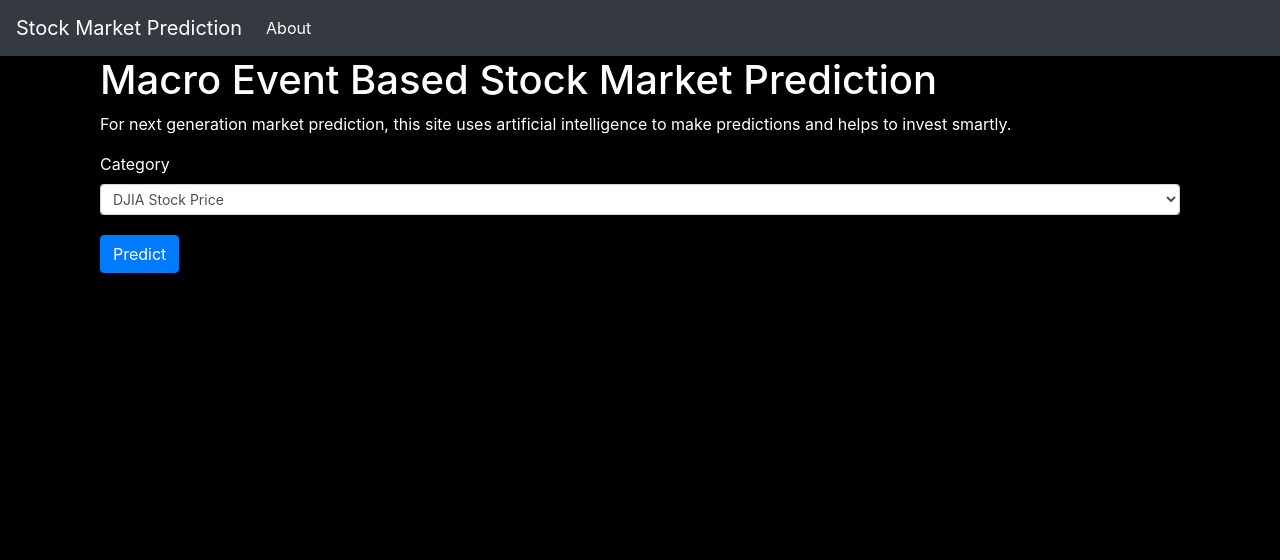
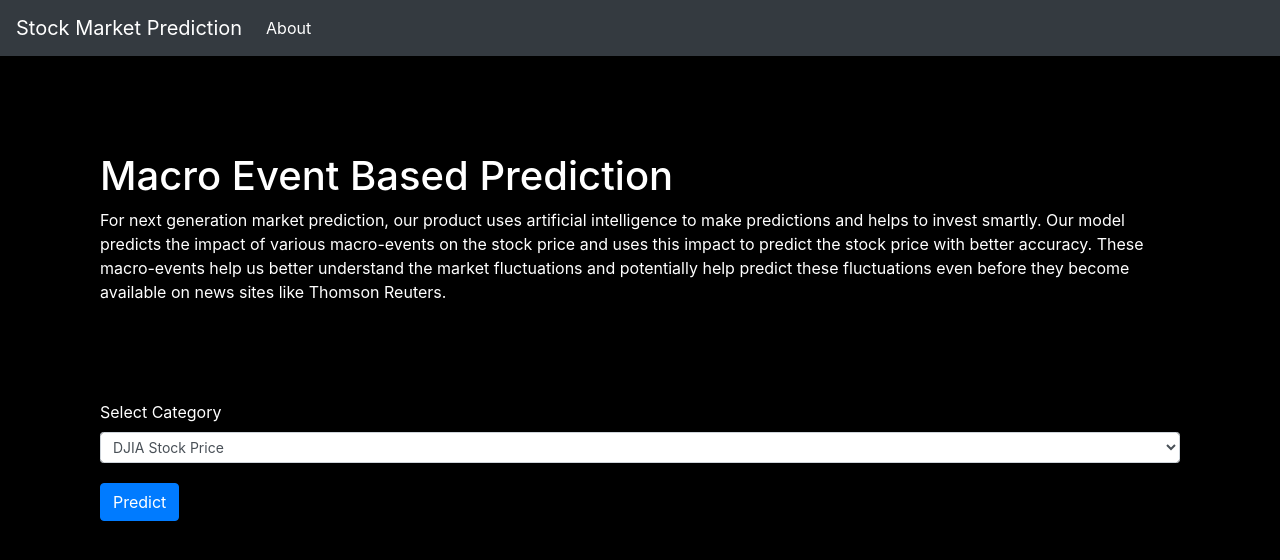
Before and after one commit to rjagait/Macro-event-based-stock-market-prediction, an Angular app in the folder website/: page /home in a window 1280 px wide. Shown: the top 560 px of the page. Built offline with nearby package versions, Linux system fonts and the light colour scheme.

Commit message:
Format Correction

```diff
--- a/website/src/app/about/about.component.html
+++ b/website/src/app/about/about.component.html
@@ -1,4 +1,6 @@
+<div class="mt-5 pt-5">
 <div class="container">
     <h3>Details</h3>
     <iframe src="https://onedrive.live.com/embed?cid=4648287081F1B327&resid=4648287081F1B327%21106&authkey=AO68I6EGEVfFqmY&em=2" width="100%" height="400" frameborder="0" scrolling="no"></iframe>
 </div>
+</div>
--- a/website/src/app/app.component.html
+++ b/website/src/app/app.component.html
@@ -6,8 +6,6 @@
   <div class="collapse navbar-collapse" id="navbarNavAltMarkup">
     <div class="navbar-nav">
       <a class="nav-item nav-link active" href="about">About</a>
-      <!-- <a class="nav-item nav-link active" href="#">Home</a>
-      <a class="nav-item nav-link" href="djia">Predict</a> -->
     </div>
   </div>
 </nav>
--- a/website/src/app/djia-predict/djia-predict.component.css
+++ b/website/src/app/djia-predict/djia-predict.component.css
@@ -1,3 +1,3 @@
 img{
-    width:75%
+    width:75%;
 }
--- a/website/src/app/djia-predict/djia-predict.component.html
+++ b/website/src/app/djia-predict/djia-predict.component.html
@@ -1,4 +1,7 @@
+<div class="mt-5 pt-5">
 <div class="container text-center">
     <h6>DJIA Stock Price Prediction</h6>
     <img src="https://github.com/rjagait/Macro-event-based-stock-market-prediction/blob/main/GeneratedFiles/PredictedVsActualPlot.jpg?raw=true" class="img-fluid" alt="DJIA Stock Price Prediction">
+
 </div>
+</div>
--- a/website/src/app/home/home.component.html
+++ b/website/src/app/home/home.component.html
@@ -1,10 +1,15 @@
 <div class="container">
-    <h1>Macro Event Based Stock Market Prediction</h1>
+    <div class="mt-5 pt-5">
+    <h1>Macro Event Based Prediction</h1>
 
-    <p>For next generation market prediction, this site uses artificial intelligence to make predictions and helps to invest smartly.</p>
+    <p>For next generation market prediction, our product uses artificial intelligence to make predictions and helps to invest smartly.
+    Our model predicts the impact of various macro-events on the stock price and uses this impact to predict the stock price with better accuracy.
+    These macro-events help us better understand the market fluctuations and potentially help predict these fluctuations even before they become available on news sites like Thomson Reuters.</p>
+    </div>
+    <div class="mt-5 pt-5">
     <form name="Form">
         <div class="form-group">
-            <label for="Category">Category</label>
+            <label for="Category">Select Category</label>
             <select class="form-control form-control-sm">
                 <option>DJIA Stock Price</option>
             </select>
@@ -12,4 +17,5 @@
 
         <button [routerLink]="'/djia'" class="btn btn-primary mt-1">Predict</button>
     </form>
+    </div>
 </div>
--- a/website/src/index.html
+++ b/website/src/index.html
@@ -2,7 +2,7 @@
 <html lang="en">
 <head>
   <meta charset="utf-8">
-  <title>CITI Hackathon</title>
+  <title>Stock Prediction</title>
   <base href="/">
   <meta name="viewport" content="width=device-width, initial-scale=1">
   <link rel="icon" type="image/x-icon" href="favIcon.jpg">
```
